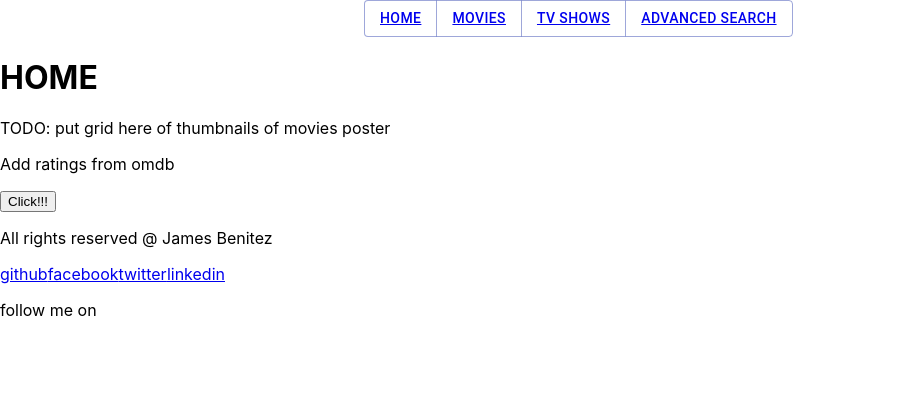
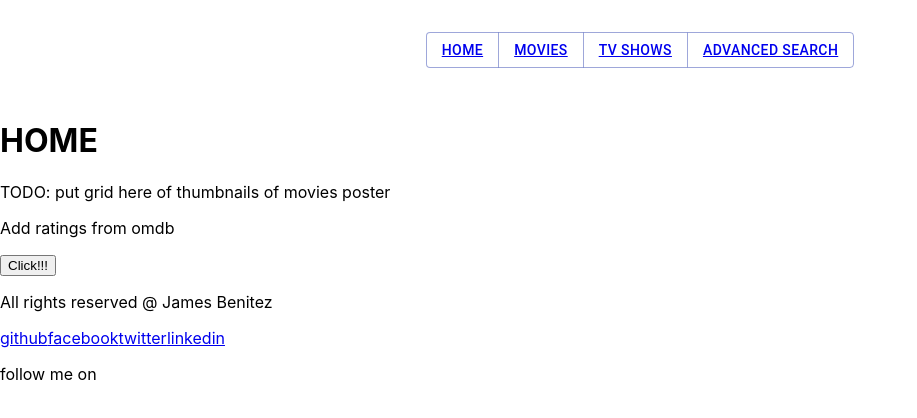
Before and after one commit to crapwood/IMDB-WEB-APP, a React (Create React App) app in the folder frontend/: page / in a window 1280 px wide. Shown: the top 418 px of the page, without its empty margins (0-917 px from the left). Built offline with nearby package versions, Linux system fonts and the light colour scheme.

Commit message:
align navbar center

```diff
--- /dev/null
+++ b/frontend/src/pages/navbar.css
@@ -0,0 +1,6 @@
+.nav-container {
+  height: 100px;
+  display: flex;
+  justify-content: center;
+  align-items: center;
+}
--- a/frontend/src/pages/navbar.js
+++ b/frontend/src/pages/navbar.js
@@ -3,11 +3,12 @@ import { Link } from "react-router-dom";
 import Button from "@material-ui/core/Button";
 import ButtonGroup from "@material-ui/core/ButtonGroup";
 import Container from "@material-ui/core/Container";
+import "./navbar.css";
 
 const NavBar = (props) => {
   return (
     <>
-      <Container maxWidth="sm">
+      <section className="nav-container">
         <ButtonGroup color="primary" aria-label="outlined primary button group">
           <Button>
             <Link to="/">Home</Link>
@@ -22,7 +23,7 @@ const NavBar = (props) => {
             <Link to="/advanced-search">ADVANCED SEARCH</Link>
           </Button>
         </ButtonGroup>
-      </Container>
+      </section>
     </>
   );
 };
```
